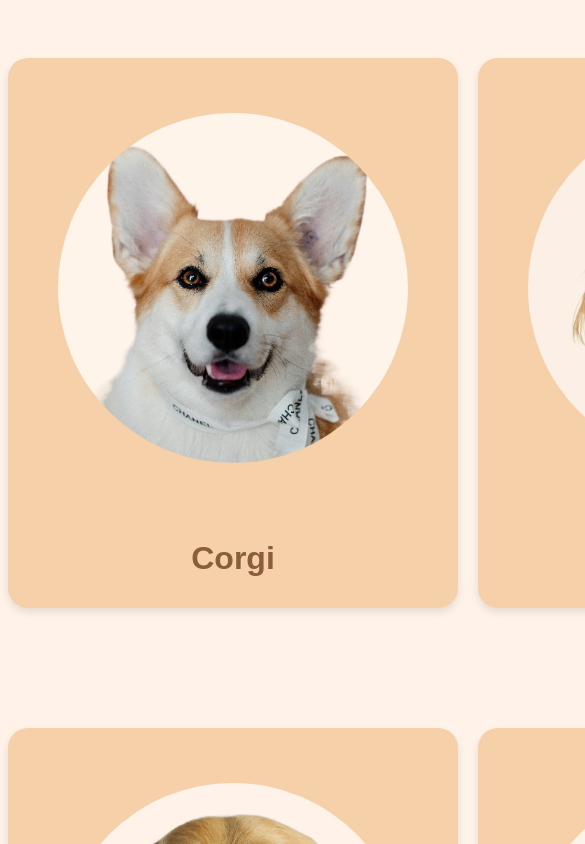
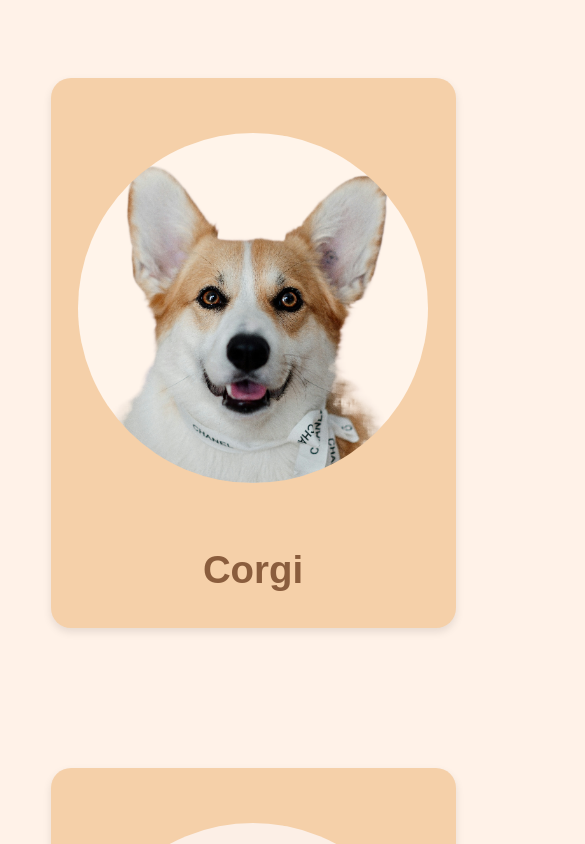
Before and after one commit to thisischrissie/group7-CFG-Fullstack, a React (Create React App) app: page / in a window 390 px wide. Shown: the top 844 px of the page, 585 px wide, since content can reach past the window. Built offline with nearby package versions, Linux system fonts and the light colour scheme.

Commit message:
adding responsive concepts, media queries and animations

```diff
--- a/src/pages/Breeds.js
+++ b/src/pages/Breeds.js
@@ -6,6 +6,7 @@ import '../styles/Breeds.css';
 function Breed()
 {
     return (
+    //NAV BAR GOES HERE
     <div className="grid-container">
       <BreedCard imageUrl="dog1.png" imageAlt="Corgi" dogBreed="Corgi" />
       <BreedCard imageUrl="dog2.png" imageAlt="Image 2 description" dogBreed="Breed 2" />
--- a/src/styles/Breeds.css
+++ b/src/styles/Breeds.css
@@ -1,4 +1,14 @@
 @import url('https://fonts.googleapis.com/css2?family=Varela+Round&display=swap');
+
+  /* Define a fade-in animation */
+  @keyframes fadeIn {
+    from {
+      opacity: 0;
+    }
+    to {
+      opacity: 1;
+    }
+  }
 
 body
 {
@@ -19,6 +29,8 @@ body
     justify-content: center;
     box-shadow: 0 4px 8px rgba(0, 0, 0, 0.1);
     transition: box-shadow 0.3s ease;
+    transition: transform 0.3s ease-in-out;
+  animation: fadeIn 1s ease-in;
 }
 
 .card:hover {
@@ -28,12 +40,15 @@ body
 .card-back
 {
     background-color: #F5D0A9;
+    transition: transform 0.3s ease-in-out;
+    animation: fadeIn 1s ease-in;
 }
 
 .grid-container {
     display: grid;
-    grid-template-columns: repeat(3, 1fr);
-    gap: 20px;
+  grid-template-columns: repeat(auto-fill, minmax(450px, 1fr));
+  gap: 40px;
+  padding: 20px;
 }
 
 img
@@ -65,3 +80,45 @@ img
   text-align: center;
     color: #8A5D3D;
 }
+
+@media (max-width: 600px) {
+    /* Mobile */
+    .card {
+      width: 90%;
+      font-size: 0.8rem;
+    }
+    .breedName {
+      font-size: 1.2rem;
+    }
+    .breedInfo {
+      font-size: 0.8rem;
+    }
+  }
+
+  @media (min-width: 601px) and (max-width: 1200px) {
+    /* Normal Desktop */
+    .card {
+      width: 100%;
+      font-size: 1rem;
+    }
+    .breedName {
+      font-size: 1.5rem;
+    }
+    .breedInfo {
+      font-size: 1rem;
+    }
+  }
+
+  @media (min-width: 1201px) {
+    /* Large Desktop */
+    .card {
+      width: 100%;
+      font-size: 1.2rem;
+    }
+    .breedName {
+      font-size: 2rem;
+    }
+    .breedInfo {
+      font-size: 1.2rem;
+    }
+  }
```
